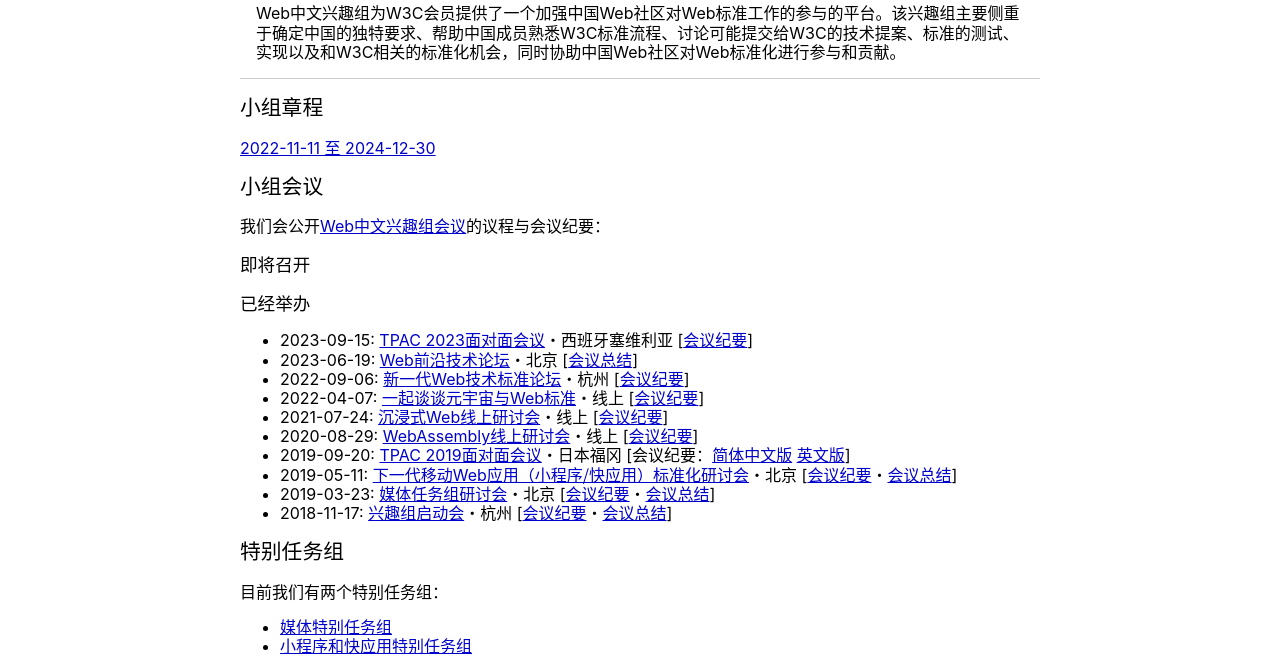
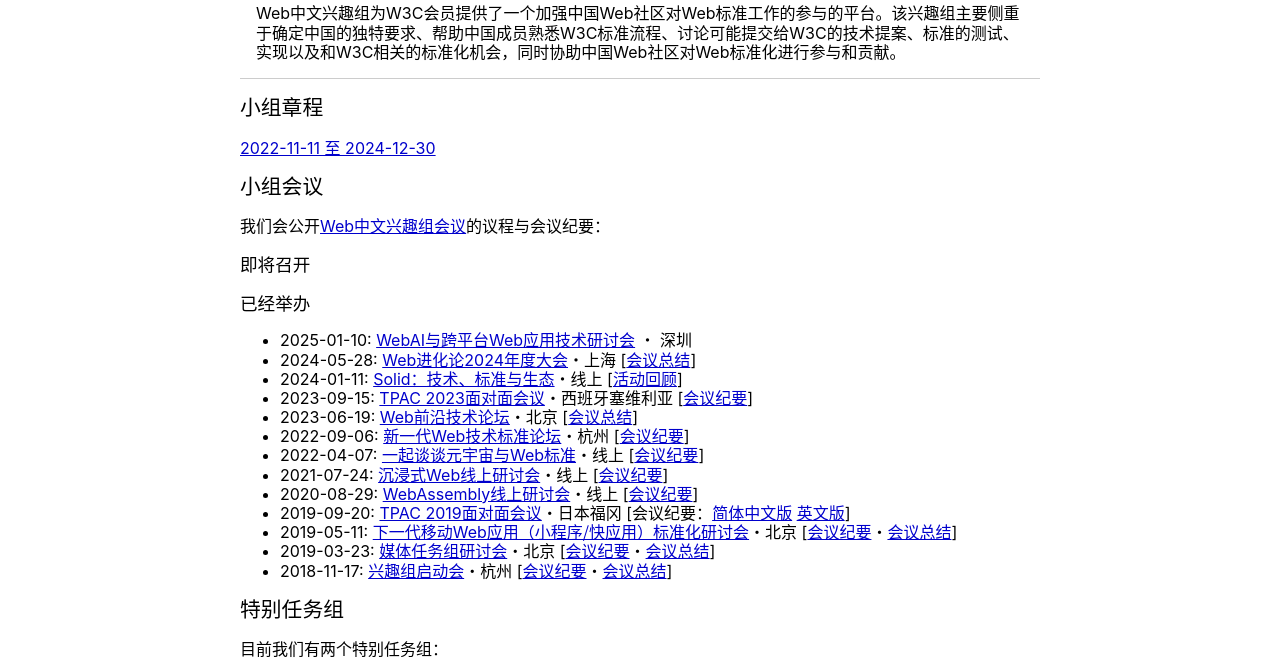
Before and after one commit to w3c/chinese-ig, a plain HTML site: page index.zh-Hans.html in a window 1280 px wide. Shown: the part 128-798 px from the top of the page. Drawn offline with Linux system fonts and the light colour scheme.

Commit message:
Update index.zh-Hans.html

```diff
--- a/index.zh-Hans.html
+++ b/index.zh-Hans.html
@@ -55,6 +55,9 @@ shrink-to-fit=no">
 
 <h3>已经举办</h3>
 <ul>
+    <li>2025-01-10: <a href="https://www.w3.org/2024/01/webevolve-series-events/ai-and-highperf/zh.index.html">WebAI与跨平台Web应用技术研讨会</a> · 深圳</li>
+    <li>2024-05-28: <a href="https://www.w3.org/2024/01/webevolve-series-events/media/zh.index.html">Web进化论2024年度大会</a>·上海 [<a href="https://www.w3.org/2024/01/webevolve-series-events/media/zh.report.html">会议总结</a>]</li>
+    <li>2024-01-11: <a href="https://www.w3.org/2024/01/webevolve-series-events/solid.html">Solid：技术、标准与生态</a>·线上 [<a href="https://www.w3.org/zh-hans/blog/2024/webevolve-solid-technologies-standards-and-ecosystem-event-recap/">活动回顾</a>]</li>
     <li>2023-09-15: <a href="https://github.com/w3c/chinese-ig/issues/246">TPAC 2023面对面会议</a>・西班牙塞维利亚 [<a href="https://www.w3.org/2023/09/15-chinese-web-minutes.html">会议纪要</a>]</li>
     <li>2023-06-19: <a href="https://www.w3.org/2023/06/china-web-forum/index.html">Web前沿技术论坛</a>・北京 [<a href="https://www.w3.org/2023/06/china-web-forum/report.html">会议总结</a>]</li>
     <li>2022-09-06: <a href="https://tpac2022-china-hub.vercel.app/#/chinese-ig">新一代Web技术标准论坛</a>・杭州 [<a href="https://www.w3.org/2022/09/hangzhou/cwig/report.html">会议纪要</a>]</li>
```
